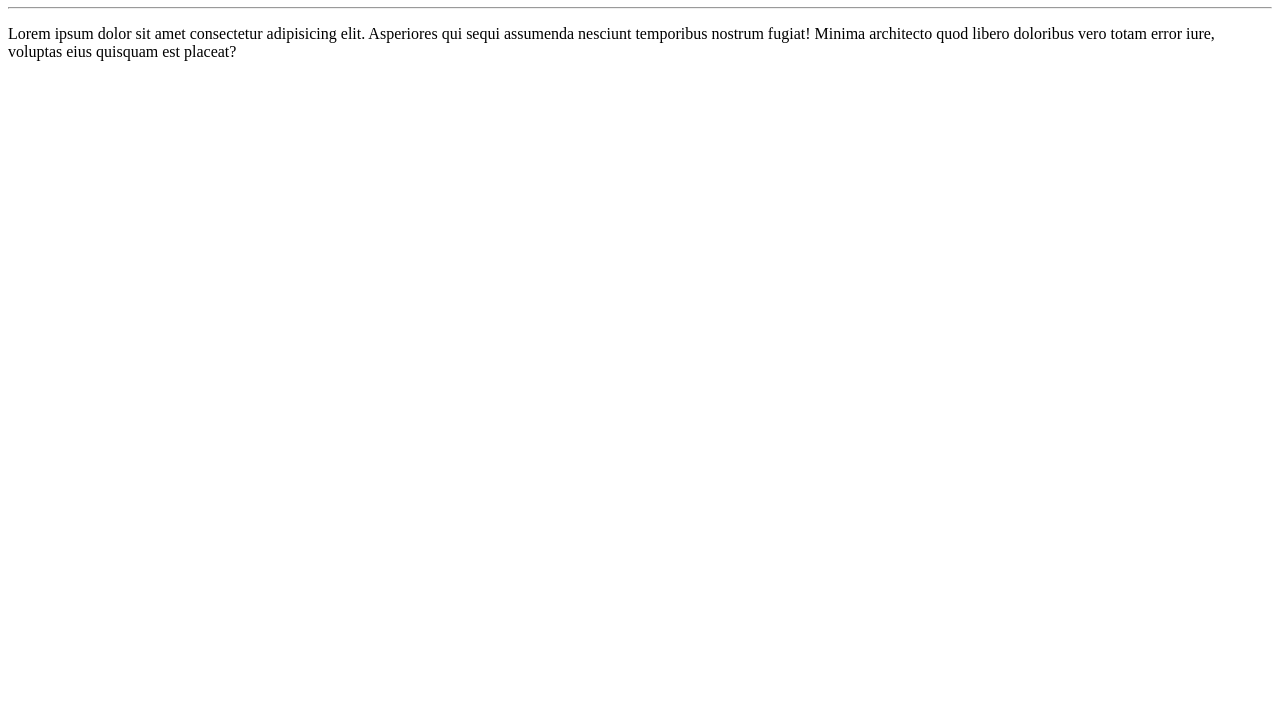
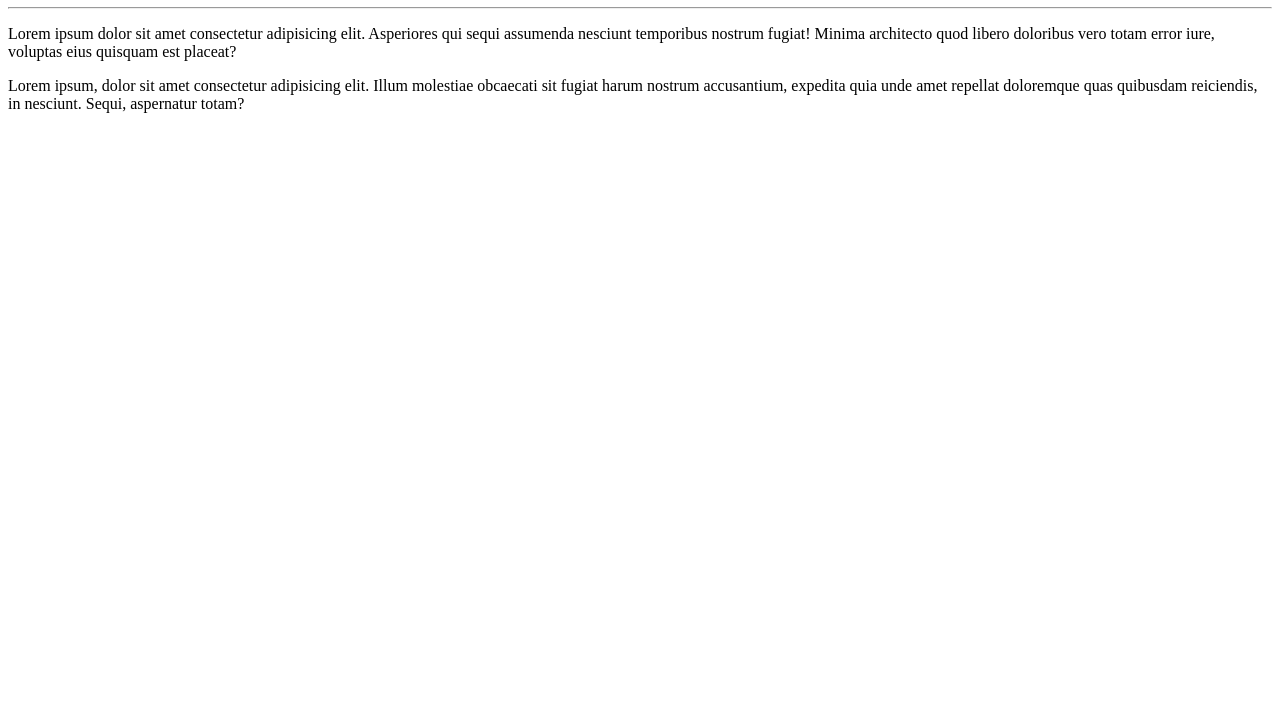
Before and after one commit to fkarlus/OlaMundo, a plain HTML site: page ProjetoHtml/index.html in a window 1280 px wide. Shown: the part 73-800 px from the top of the page. Drawn offline with Linux system fonts and the light colour scheme.

Commit message:
Adicionei um <p> Lorem

```diff
--- a/ProjetoHtml/index.html
+++ b/ProjetoHtml/index.html
@@ -10,5 +10,6 @@
     <h1>Olá, Mundo</h1>
     <hr>
     <p>Lorem ipsum dolor sit amet consectetur adipisicing elit. Asperiores qui sequi assumenda nesciunt temporibus nostrum fugiat! Minima architecto quod libero doloribus vero totam error iure, voluptas eius quisquam est placeat?</p>
+    <p>Lorem ipsum, dolor sit amet consectetur adipisicing elit. Illum molestiae obcaecati sit fugiat harum nostrum accusantium, expedita quia unde amet repellat doloremque quas quibusdam reiciendis, in nesciunt. Sequi, aspernatur totam?</p>
 </body>
 </html>
```
